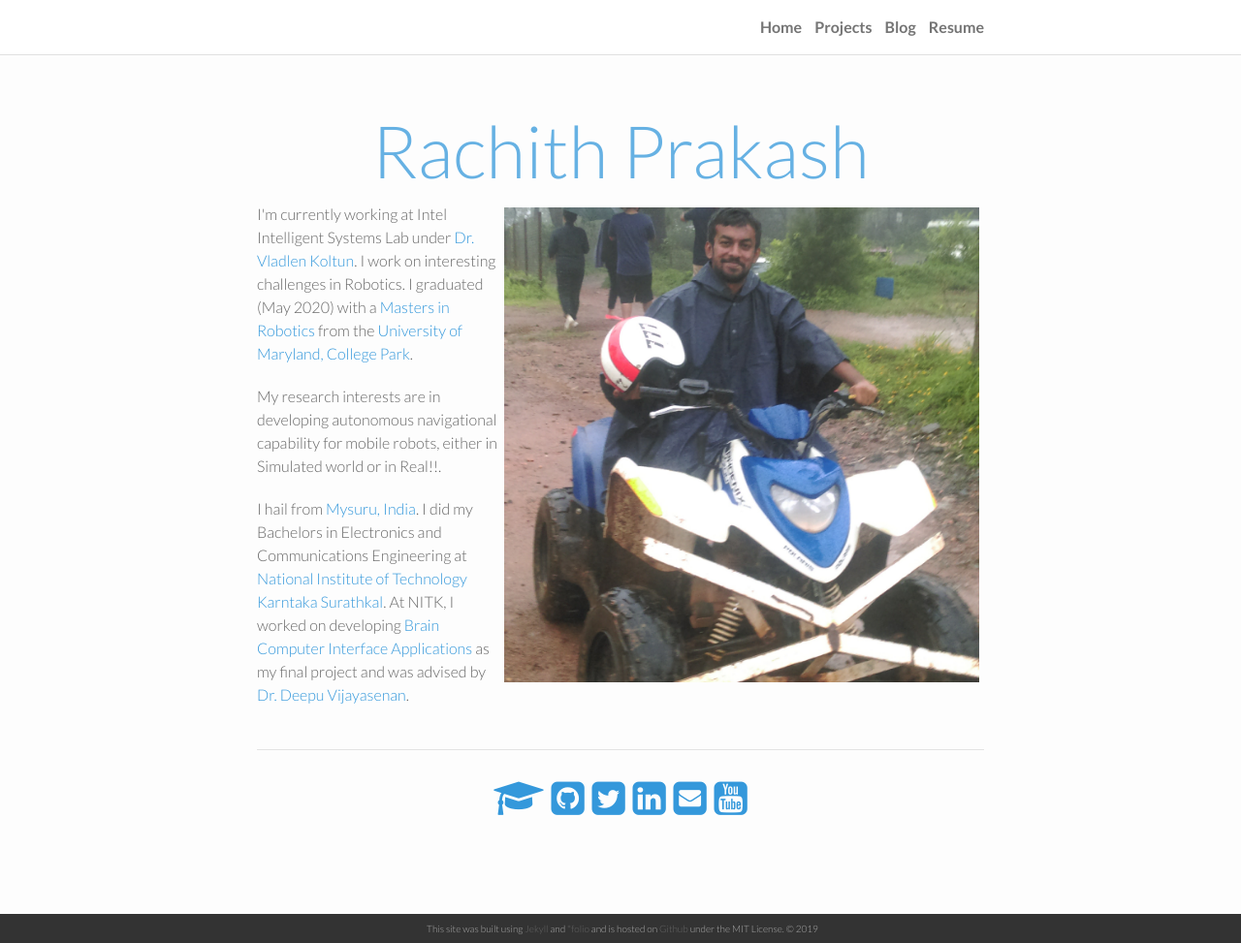
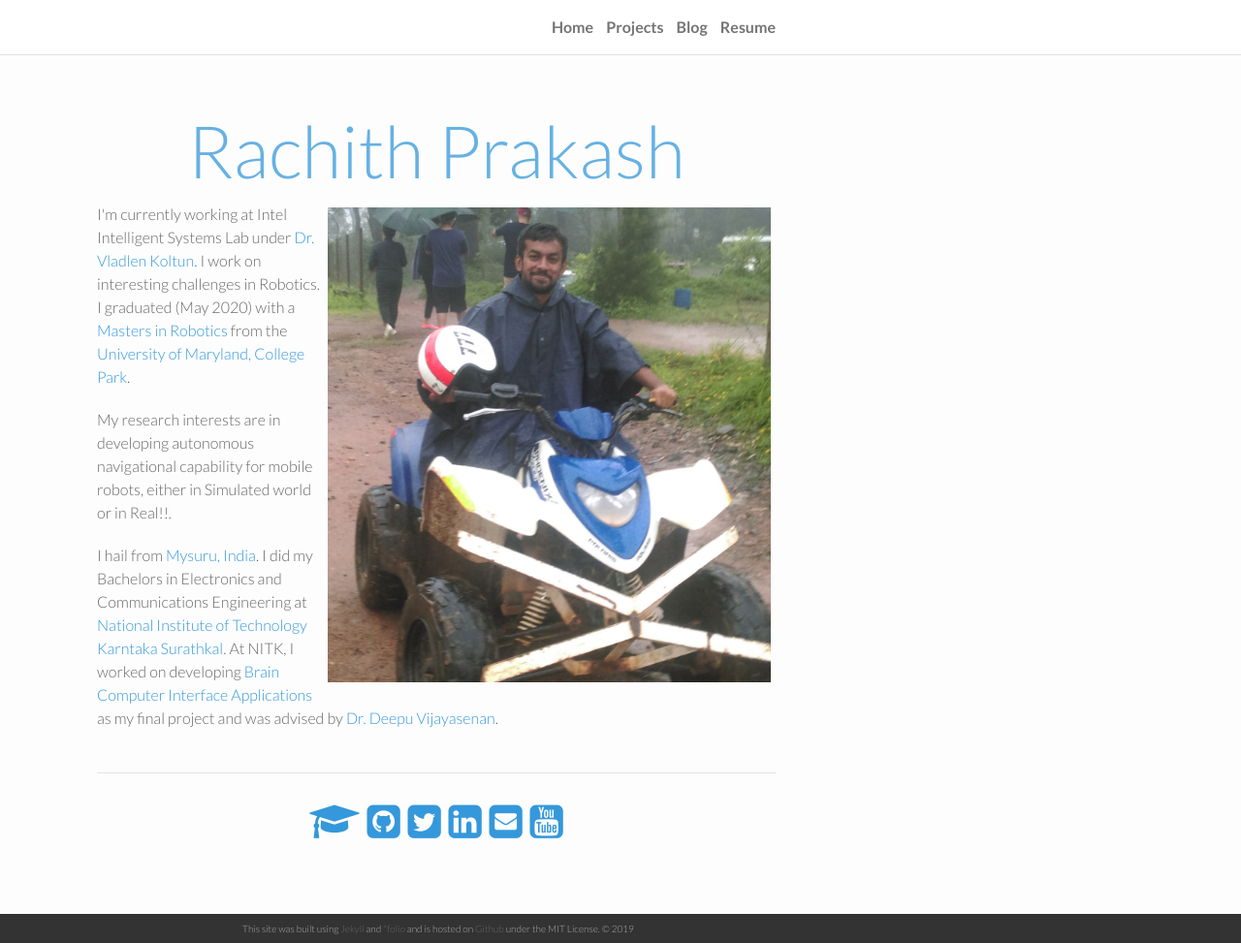
Before and after one commit to RachithP/rp.github.io, a Jekyll site: the page built from index.html, in a window 1280 px wide and 973 px high. Shown: the whole window at 97% size. Built offline with Jekyll 4.4.1, drawn with Linux system fonts in a browser that asks for light colours; the list of posts is cut into pages by our own code.

Commit message:
Update _base.scss

```diff
--- a/_sass/_base.scss
+++ b/_sass/_base.scss
@@ -200,10 +200,10 @@ pre {
  */
 
 .wrapper {
-    max-width: -webkit-calc(800px - (#{$horizontal-spacing-unit}));
-    max-width:         calc(800px - (#{$horizontal-spacing-unit}));
-    margin-right: auto;
-    margin-left: auto;
+    max-width: -webkit-calc(800px - (#{$horizontal-spacing-unit} * 2));
+    max-width:         calc(800px - (#{$horizontal-spacing-unit} * 2));
+    margin-right: $horizontal-spacing-unit;
+    margin-left: $horizontal-spacing-unit;
     padding-right: $horizontal-spacing-unit;
     padding-left: $horizontal-spacing-unit;
     @extend %clearfix;
```
